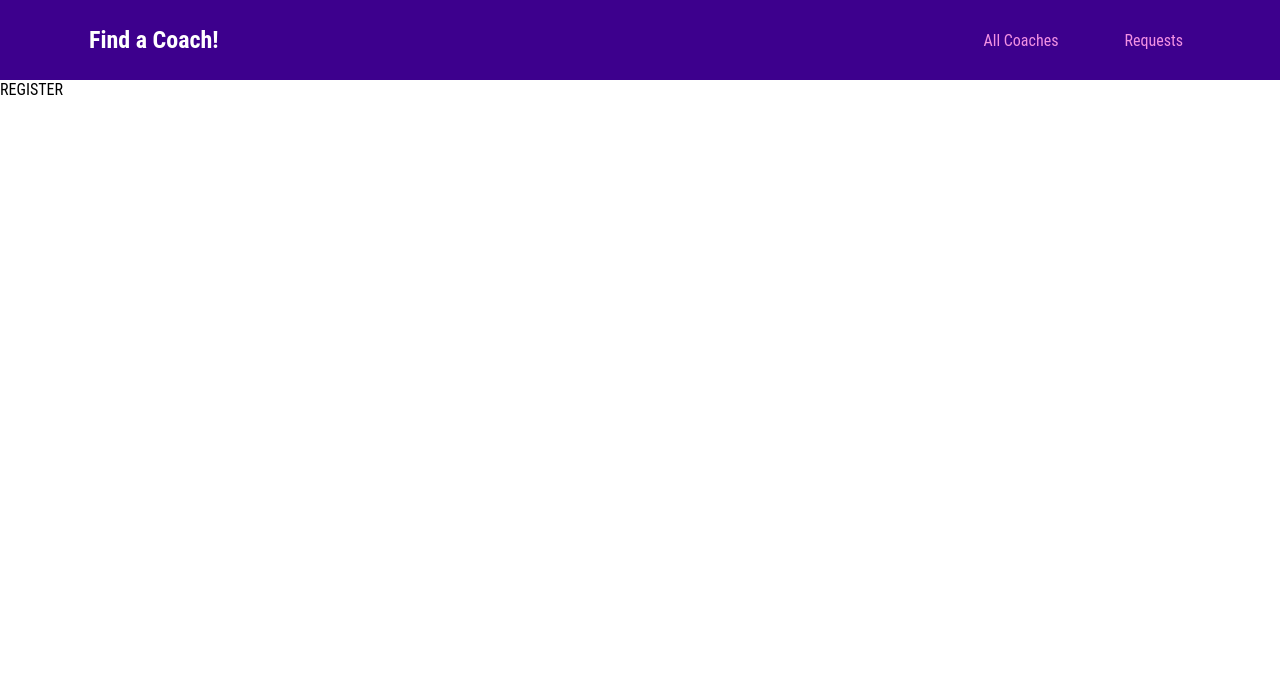
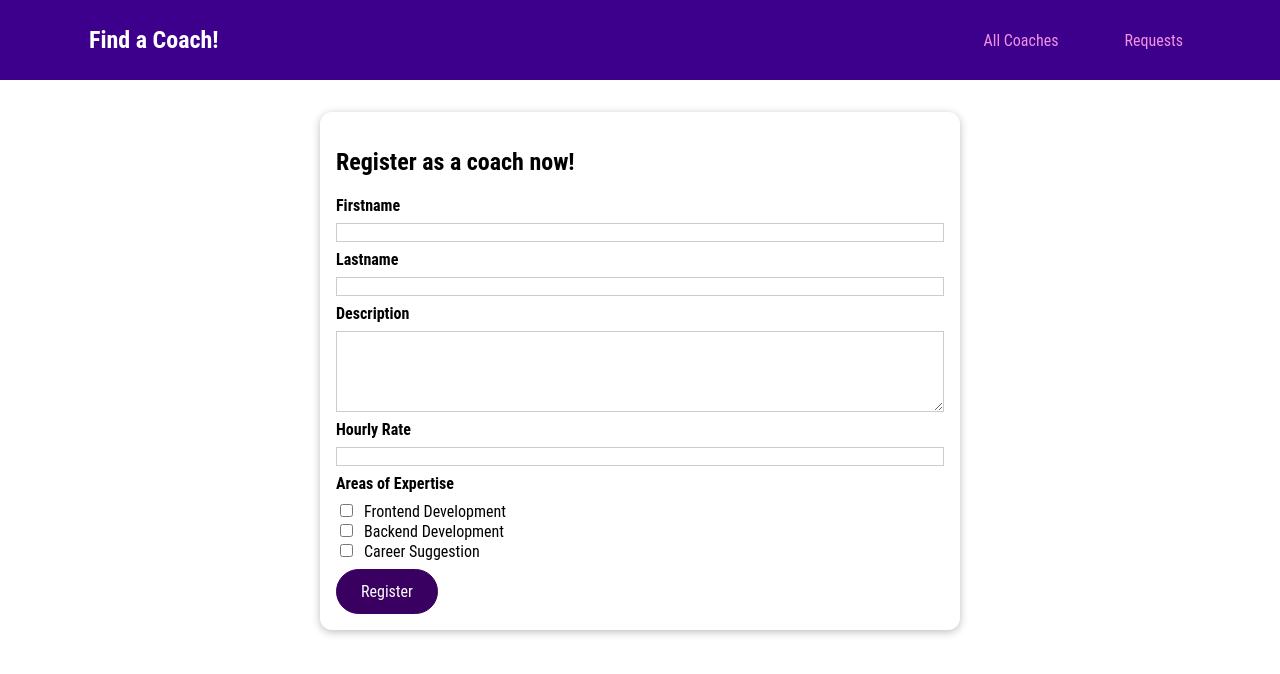
Before and after one commit to eliasyoung/m-s-vue3, a Vue app: page /register in a window 1280 px wide. Shown: the top 674 px of the page. Built offline with nearby package versions, Linux system fonts and the light colour scheme; a web font is replaced by a local one.

Commit message:
CoachForm Component Init & Styling

```diff
--- /dev/null
+++ b/src/components/coaches/CoachForm.vue
@@ -0,0 +1,123 @@
+<template>
+  <div>
+    <form @submit.prevent="submitForm">
+      <div class="form-control">
+        <label for="firstname">Firstname</label>
+        <input type="text" id="firstname" v-model.trim="firstName" />
+      </div>
+      <div class="form-control">
+        <label for="lastname">Lastname</label>
+        <input type="text" id="lastname" v-model.trim="lastName" />
+      </div>
+      <div class="form-control">
+        <label for="description">Description</label>
+        <textarea id="description" rows="5" v-model="description"></textarea>
+      </div>
+      <div class="form-control">
+        <label for="rate">Hourly Rate</label>
+        <input type="number" id="rate" v-model="rate.number" />
+      </div>
+      <div class="form-control">
+        <h3>Areas of Expertise</h3>
+        <div>
+          <input
+            type="checkbox"
+            id="frontend"
+            value="frontend"
+            v-model="areas"
+          />
+          <label for="frontend">Frontend Development</label>
+        </div>
+        <div>
+          <input type="checkbox" id="backend" value="backend" v-model="areas" />
+          <label for="backend">Backend Development</label>
+        </div>
+        <div>
+          <input type="checkbox" id="career" value="career" v-model="areas" />
+          <label for="career">Career Suggestion</label>
+        </div>
+      </div>
+      <BaseButton>Register</BaseButton>
+    </form>
+  </div>
+</template>
+
+<script>
+export default {
+  data() {
+    return {
+      firstName: "",
+      lastName: "",
+      description: "",
+      rate: 0,
+      areas: [],
+    };
+  },
+  methods: {
+    submitForm() {
+      const formData = {
+        first: this.firstName,
+        last: this.lastName,
+        desc: this.description,
+        rate: this.rate,
+        areas: this.areas,
+      };
+      console.log(formData);
+    },
+  },
+};
+</script>
+
+<style lang="less" scoped>
+.form-control {
+  margin: 0.5rem 0;
+}
+
+label {
+  font-weight: bold;
+  display: block;
+  margin-bottom: 0.5rem;
+}
+
+input,
+textarea {
+  display: block;
+  width: 100%;
+  border: 1px solid #ccc;
+  &:focus {
+    background-color: #f0e6fd;
+    outline: none;
+    border-color: 3d008d;
+  }
+}
+
+input[type="checkbox"] {
+  display: inline;
+  width: auto;
+  border: none;
+  &:focus {
+    outline: #3d008d solid 1px;
+  }
+  & + label {
+    font-weight: normal;
+    display: inline;
+    margin: 0 0 0 0.5rem;
+  }
+}
+
+h3 {
+  margin: 0.5rem 0;
+  font-size: 1rem;
+}
+
+.invalid {
+  label {
+    color: red;
+  }
+
+  input,
+  textarea {
+    border: 1px solid red;
+  }
+}
+</style>
--- a/src/pages/coaches/CoachRegistration.vue
+++ b/src/pages/coaches/CoachRegistration.vue
@@ -1,9 +1,25 @@
 <template>
-  <div>REGISTER</div>
+  <div>
+    <section>
+      <BaseCard>
+        <h2>Register as a coach now!</h2>
+        <CoachForm></CoachForm>
+      </BaseCard>
+    </section>
+  </div>
 </template>
 
 <script>
-export default {};
+import CoachForm from "@/components/coaches/CoachForm.vue";
+
+export default {
+  components: {
+    CoachForm,
+  },
+};
 </script>
 
-<style lang="less" scoped></style>
+<style lang="less" scoped>
+
+
+</style>
```
